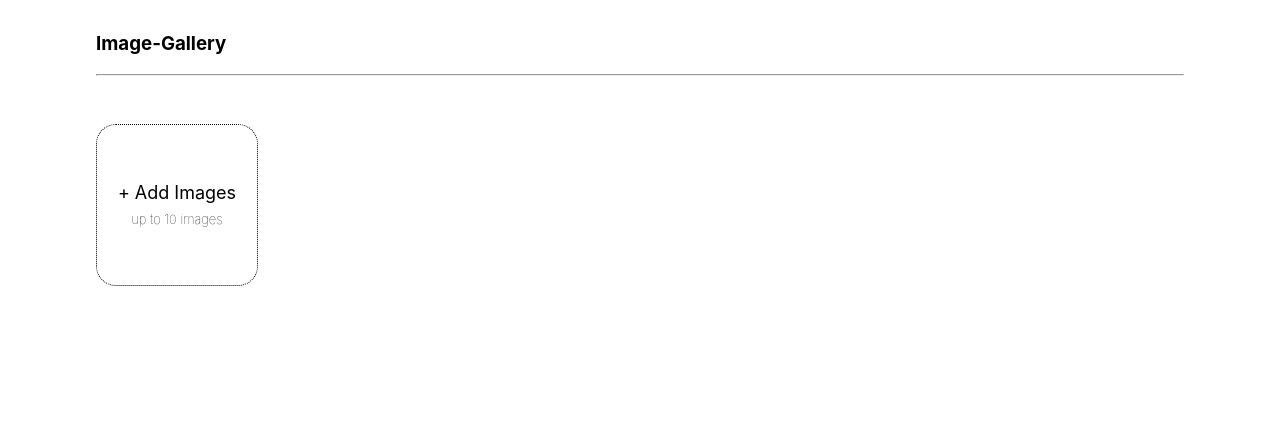
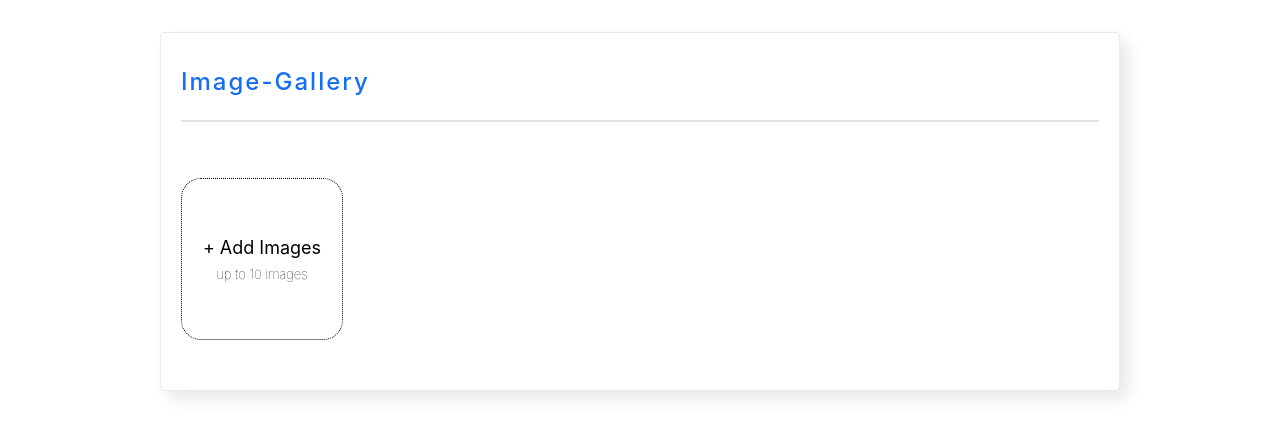
Before and after one commit to Sharif101/imageGallery, a React (Create React App) app: page / in a window 1280 px wide. Shown: the top 436 px of the page. Built offline with nearby package versions, Linux system fonts and the light colour scheme.

Commit message:
fix: design

```diff
--- a/src/style.css
+++ b/src/style.css
@@ -1,5 +1,32 @@
 .container {
-  margin: 2em 6em 0;
+  margin: 2em 10em 0;
+  padding: 10px 20px 50px;
+  border-radius: 5px;
+  background: #ffffff;
+  box-shadow: 8px 8px 16px #e8e8e8, -8px -8px 16px #ffffff;
+  border: 1px solid rgba(219, 219, 219, 0.589);
+}
+.title {
+  color: rgb(22, 110, 243);
+  font-size: 24px;
+  font-weight: 500;
+  letter-spacing: 2px;
+}
+.border {
+  border: 0.5px solid rgb(226, 226, 226) !important;
+}
+.showDlt {
+  display: flex;
+  justify-content: space-between;
+  align-items: center;
+}
+.btn {
+  padding: 5px 20px !important;
+  background: none;
+  border: 1px solid rgb(223, 223, 223);
+  border-radius: 5px;
+  color: rgb(245, 83, 83);
+  cursor: pointer;
 }
 label {
   margin: 0 auto;
```
